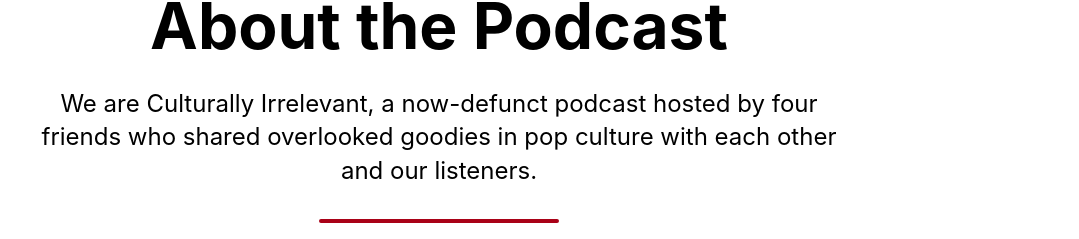
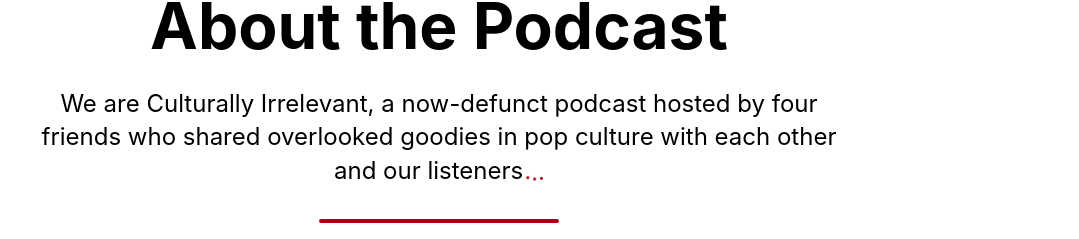
Before and after one commit to mknepprath/culturally-irrelevant, a Next.js app: page /about in a window 1280 px wide. Shown: the part 533-772 px from the top of the page, without its empty margins (201-1280 px from the left). Built offline with nearby package versions, Linux system fonts and the light colour scheme; no server answers.

Commit message:
Add loading indicator to /about page

```diff
--- a/pages/about.js
+++ b/pages/about.js
@@ -61,7 +61,34 @@
         <p className="description">
           {`We are Culturally Irrelevant, a now-defunct podcast hosted by four friends
           who shared overlooked goodies in pop culture with each other
-          and our listeners${recommendationString}.`}
+          and our listeners${recommendationString}`}
+          {recommendations ? (
+            "."
+          ) : (
+            <>
+              <span
+                className={classnames(styles.dot1, {
+                  [styles.dark]: isDarkMode,
+                })}
+              >
+                .
+              </span>
+              <span
+                className={classnames(styles.dot2, {
+                  [styles.dark]: isDarkMode,
+                })}
+              >
+                .
+              </span>
+              <span
+                className={classnames(styles.dot3, {
+                  [styles.dark]: isDarkMode,
+                })}
+              >
+                .
+              </span>
+            </>
+          )}
         </p>
 
         <hr className={classnames(styles.hr, { [styles.dark]: isDarkMode })} />
--- a/pages/about.module.css
+++ b/pages/about.module.css
@@ -47,6 +47,30 @@
   }
 }
 
+.dot1,
+.dot2,
+.dot3 {
+  color: var(--culturally-irrelevant-red);
+  display: inline-block;
+}
+.dot1.dark,
+.dot2.dark,
+.dot3.dark {
+  color: var(--white-dark);
+}
+.dot1 {
+  animation: shake 0.6s;
+  animation-iteration-count: infinite;
+}
+.dot2 {
+  animation: shake 0.8s;
+  animation-iteration-count: infinite;
+}
+.dot3 {
+  animation: shake 1s;
+  animation-iteration-count: infinite;
+}
+
 .hr {
   border: 2px solid var(--culturally-irrelevant-red);
   border-radius: var(--border-radius);
@@ -85,3 +109,39 @@
 .link.dark:hover {
   color: var(--white);
 }
+
+@keyframes shake {
+  0% {
+    transform: translate(1px, 1px) rotate(0deg);
+  }
+  10% {
+    transform: translate(-1px, -1px) rotate(-1deg);
+  }
+  20% {
+    transform: translate(-2px, 0px) rotate(1deg);
+  }
+  30% {
+    transform: translate(2px, 2px) rotate(0deg);
+  }
+  40% {
+    transform: translate(1px, -1px) rotate(1deg);
+  }
+  50% {
+    transform: translate(-1px, 2px) rotate(-1deg);
+  }
+  60% {
+    transform: translate(-2px, 1px) rotate(0deg);
+  }
+  70% {
+    transform: translate(2px, 1px) rotate(-1deg);
+  }
+  80% {
+    transform: translate(-1px, -1px) rotate(1deg);
+  }
+  90% {
+    transform: translate(1px, 2px) rotate(0deg);
+  }
+  100% {
+    transform: translate(1px, -2px) rotate(-1deg);
+  }
+}
```
